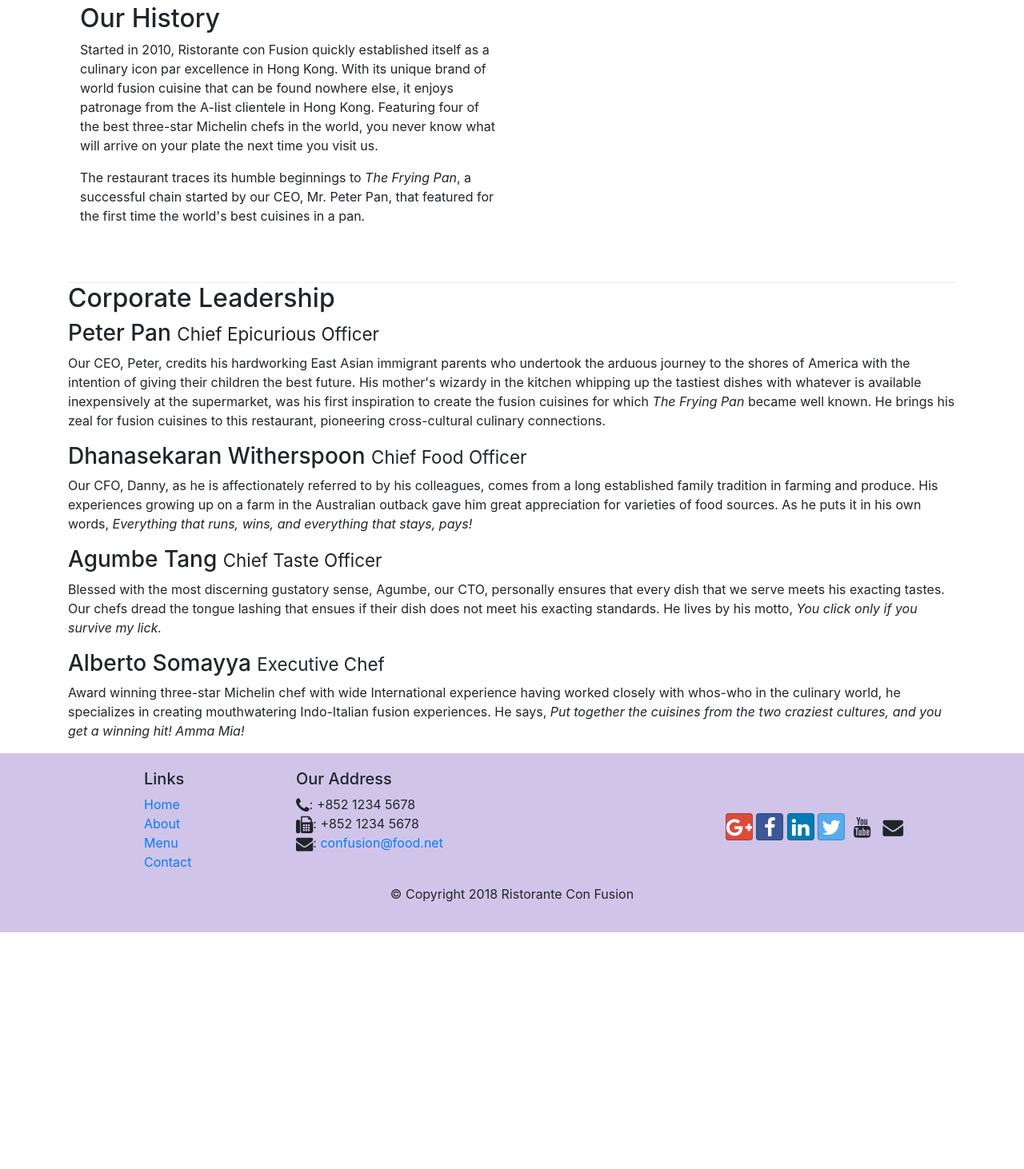
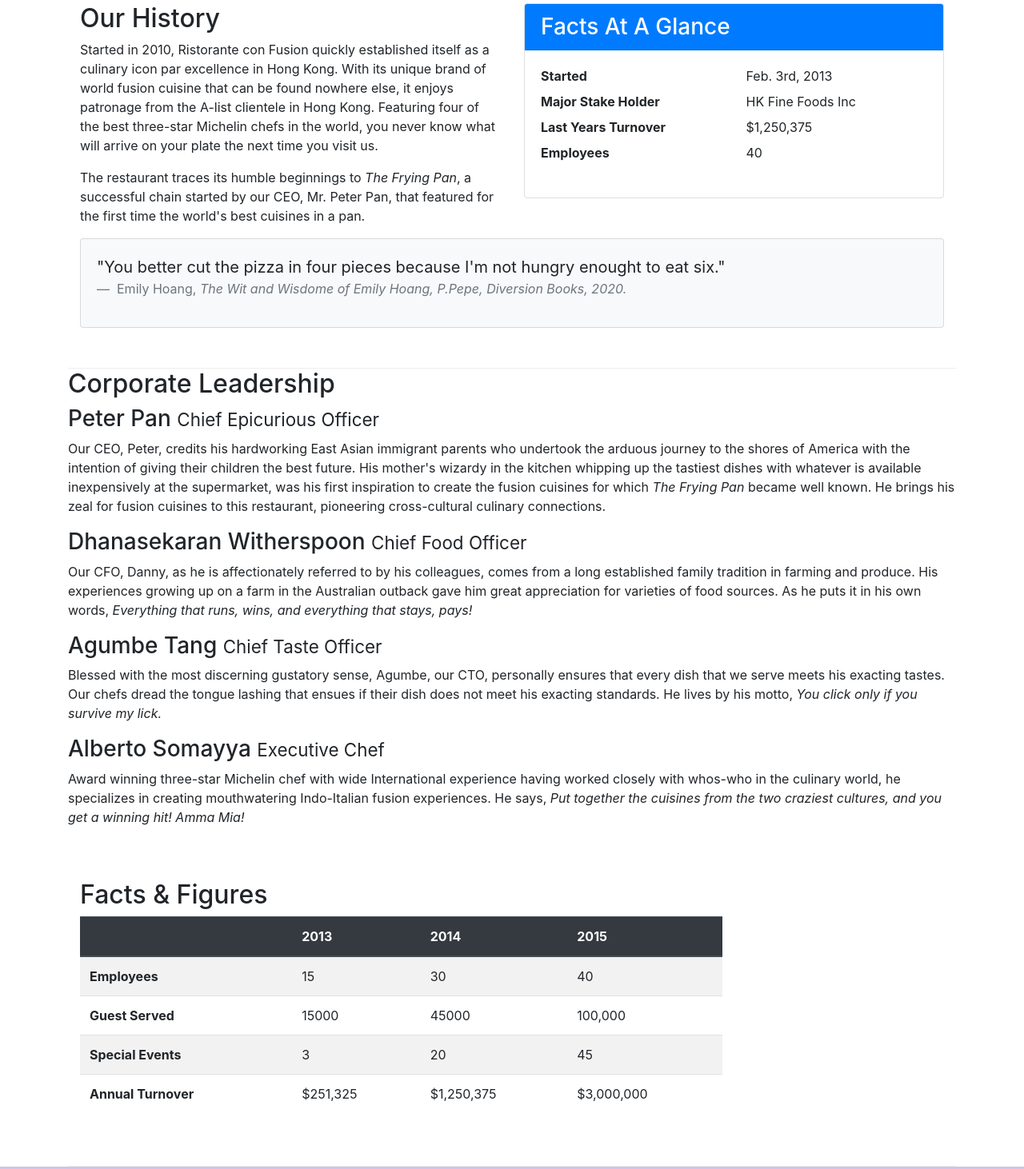
Before and after one commit to emyhoang/bootstrap, a website: page conFusion/aboutus.html in a window 1280 px wide. Shown: the part 511-1973 px from the top of the page at 80% size. Before the commit the page ends 1677 px from the top, so only its background shows below. Drawn offline with nearby package versions, Linux system fonts and the light colour scheme.

Commit message:
add table and card details in about us page

```diff
--- a/conFusion/aboutus.html
+++ b/conFusion/aboutus.html
@@ -82,7 +82,36 @@
             CEO, Mr. Peter Pan, that featured for the first time the world's best cuisines in a pan.
           </p>
         </div>
-        <div></div>
+        <div class="col-sm">
+          <div class="card">
+            <h3 class="card-header bg-primary text-white">Facts At A Glance</h3>
+            <div class="card-body">
+              <!-- dl: description list -->
+              <dl class="row">
+                <!-- dt: description -->
+                <dt class="col-6">Started</dt>
+                <dd class="col-6">Feb. 3rd, 2013</dd>
+                <dt class="col-6">Major Stake Holder</dt>
+                <dd class="col-6">HK Fine Foods Inc</dd>
+                <dt class="col-6">Last Years Turnover</dt>
+                <dd class="col-6">$1,250,375</dd>
+                <dt class="col-6">Employees</dt>
+                <dd class="col-6">40</dd>
+              </dl>
+            </div>
+          </div>
+        </div>
+        <div class="col-12">
+          <div class="card card-body bg-light">
+            <blockquote class="blockquote">
+              <p class="mb-0">"You better cut the pizza in four pieces because I'm not hungry enought to eat six."</p>
+              <footer class="blockquote-footer">
+                Emily Hoang,
+                <cite title="Source Title">The Wit and Wisdome of Emily Hoang, P.Pepe, Diversion Books, 2020.</cite>
+              </footer>
+            </blockquote>
+          </div>
+        </div>
       </div>
 
       <div class="row">
@@ -117,6 +146,50 @@
             <em>Put together the cuisines from the two craziest cultures, and you get a winning hit! Amma Mia!</em>
           </p>
         </div>
+      </div>
+      <div class="row row-content">
+        <div class="col-12 col-sm-9">
+          <h2>Facts &amp; Figures</h2>
+          <div class="table-responsive">
+            <table class="table table-striped">
+              <thead class="thead-dark">
+                <tr>
+                  <th>&nbsp;</th>
+                  <th>2013</th>
+                  <th>2014</th>
+                  <th>2015</th>
+                </tr>
+              </thead>
+              <tbody>
+                <tr>
+                  <th>Employees</th>
+                  <td>15</td>
+                  <td>30</td>
+                  <td>40</td>
+                </tr>
+                <tr>
+                  <th>Guest Served</th>
+                  <td>15000</td>
+                  <td>45000</td>
+                  <td>100,000</td>
+                </tr>
+                <tr>
+                  <th>Special Events</th>
+                  <td>3</td>
+                  <td>20</td>
+                  <td>45</td>
+                </tr>
+                <tr>
+                  <th>Annual Turnover</th>
+                  <td>$251,325</td>
+                  <td>$1,250,375</td>
+                  <td>$3,000,000</td>
+                </tr>
+              </tbody>
+            </table>
+          </div>
+        </div>
+        <div class="col-12 col-sm-3"></div>
       </div>
     </div>
 
```
Also changed, not shown: conFusion/contactus.html (+2 -2 lines).
